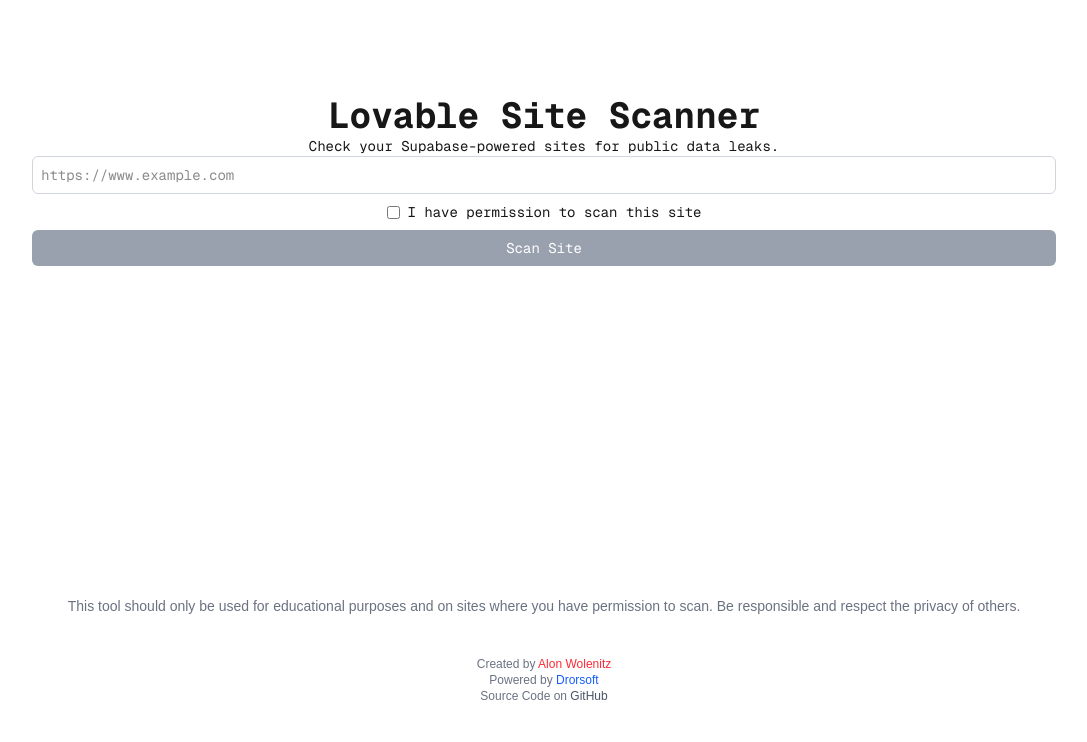
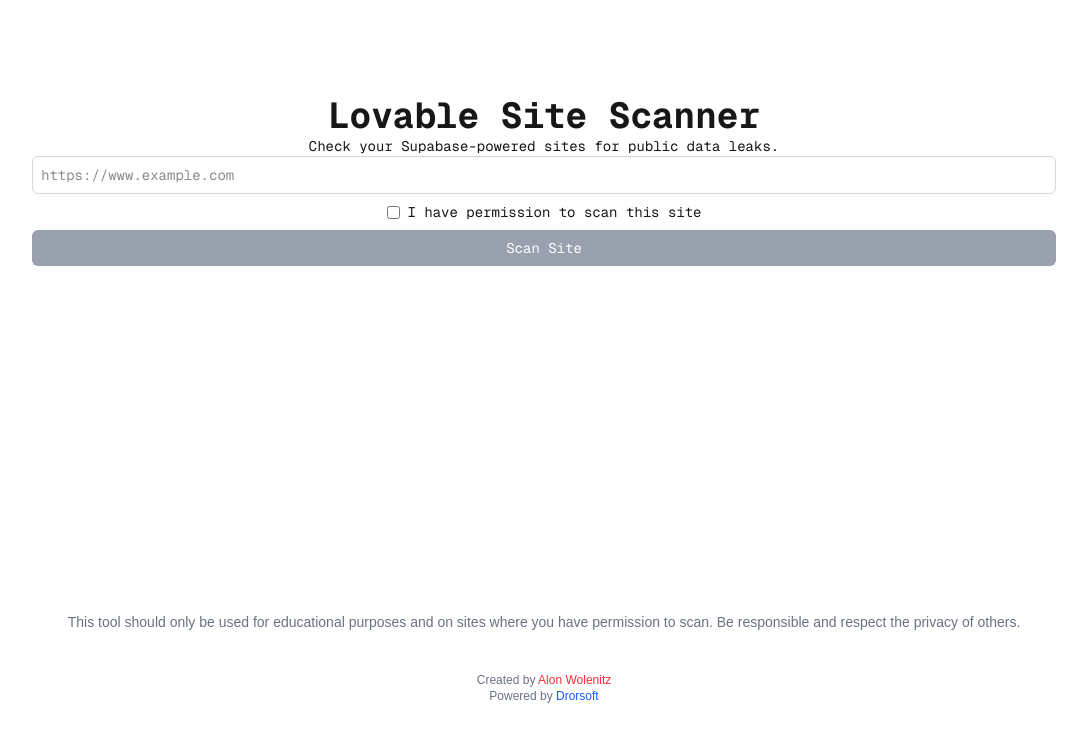
Before and after one commit to alonw0/lovable-site-scanner, a Next.js app: page / in a window 1280 px wide. Shown: the top 742 px of the page, without its empty margins (96-1183 px from the left). Built offline with nearby package versions, Linux system fonts and the light colour scheme.

Commit message:
Types fix

```diff
--- a/src/app/api/scan/route.ts
+++ b/src/app/api/scan/route.ts
@@ -79,7 +79,7 @@
         const apiHeaders = { apikey: anonKey, Authorization: `Bearer ${anonKey}` };
 
         // Helper function for retrying requests on 401
-        const fetchWithRetry = async (url: string, headers: any, retries = 2, delay = 1000) => {
+        const fetchWithRetry = async (url: string, headers: Record<string, string>, retries = 2, delay = 1000) => {
             try {
                 return await axios.get(url, { headers, timeout: AXIOS_TIMEOUT });
             } catch (error) {
--- a/src/app/page.tsx
+++ b/src/app/page.tsx
@@ -74,7 +74,7 @@
 };
 
 
-const CollapsibleData = ({ title, data }: { title: string; data: any }) => {
+const CollapsibleData = ({ title, data }: { title: string; data: unknown[] | { error: string } }) => {
     const [isOpen, setIsOpen] = useState(true);
 
     return (
@@ -208,7 +208,6 @@
                 <br />
                 <p className="text-xs">Created by <a className="text-red-500 hover:underline" href="https://www.linkedin.com/in/alonwo/">Alon Wolenitz</a></p>
                 <p className="text-xs">Powered by <a className="text-blue-600 hover:underline" href="https://www.drorsoft.com">Drorsoft</a></p>
-                <p className="text-xs">Source Code on <a className="text-gray-600 hover:underline" href="https://github.com/alonw0/lovable-site-scanner">GitHub</a></p>
             </footer>
         </main>
     );
```
